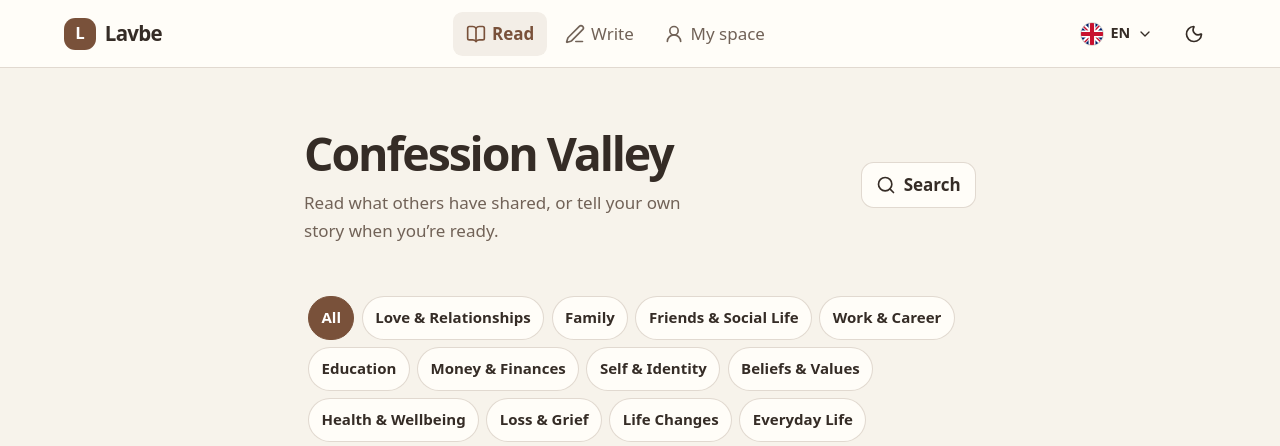
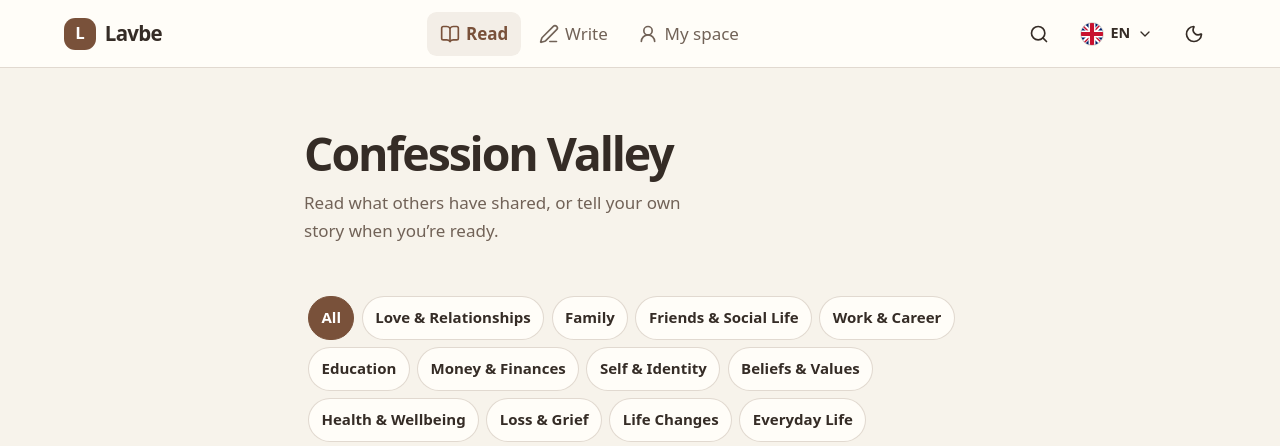
Before and after one commit to fuadoglu/LavbeEtiraf, a Laravel app: page /en in a window 1280 px wide. Shown: the top 446 px of the page. Run offline with Laravel 12, Linux system fonts and the light colour scheme; data that the repository does not hold is empty; style sheets or scripts are compiled from the project's sources.

Commit message:
ui: place single search icon in shared header

```diff
--- a/resources/css/app.css
+++ b/resources/css/app.css
@@ -196,7 +196,7 @@ button, a, input, select, textarea { -webkit-tap-highlight-color: transparent; }
 .feed-heading { margin-block: .5rem 1.6rem; }
 .feed-heading h1 { color: var(--text); font-size: clamp(2rem, 4.6vw, 2.9rem); font-weight: 750; letter-spacing: -.045em; line-height: 1.15; }
 .feed-heading p { max-width: 42ch; line-height: 1.6; }
-.feed-search { border-radius: 2rem; border-color: var(--line); }
+.header-search[aria-current="page"] { background: var(--hint); }
 .feed-controls { gap: 1.1rem; }
 .feed-controls .topic-panel { padding-inline: .25rem; }
 .topic-chip { border-color: var(--line); font-weight: 550; }
@@ -215,11 +215,11 @@ button, a, input, select, textarea { -webkit-tap-highlight-color: transparent; }
 .confession-feed .story-excerpt, .empty-state p { text-wrap: pretty; }
 .confession-feed time, .confession-detail time { font-variant-numeric: tabular-nums; }
 @media (hover: hover) {
-    .feed-search:hover, .feed-controls .sort-link:not([aria-current]):hover { background: var(--surface-raised); border-color: var(--edge); }
+    .header-search:hover, .feed-controls .sort-link:not([aria-current]):hover { background: var(--surface-raised); border-color: var(--edge); }
     .empty-state .button:hover { background: color-mix(in srgb, var(--action) 90%, var(--text)); }
 }
 @media (prefers-reduced-motion: no-preference) {
-    .feed-search, .empty-state .button, .topic-chip, .sort-link { transition: background-color 140ms ease, border-color 140ms ease; }
+    .header-search, .empty-state .button, .topic-chip, .sort-link { transition: background-color 140ms ease, border-color 140ms ease; }
 }
 
 .feed-controls + .empty-state {
--- a/resources/views/components/site-header.blade.php
+++ b/resources/views/components/site-header.blade.php
@@ -5,6 +5,7 @@
     </a>
     <x-site-navigation />
     <div class="header-actions">
+        <a class="icon-button header-search" href="{{ route('search', ['locale' => $lavbeLocale['segment']]) }}" aria-label="{{ __('lavbe.search_title') }}" title="{{ __('lavbe.search_title') }}" @if(request()->routeIs('search')) aria-current="page" @endif><x-icon name="search" /></a>
         <details class="language-menu">
             <summary class="icon-button language-button" aria-label="{{ $lavbeLocale['native'] }}">
                 <img class="language-flag" src="{{ asset('icons/flags/'.strtolower($lavbeLocale['flag']).'.svg') }}" alt="" width="24" height="24">
--- a/resources/views/home.blade.php
+++ b/resources/views/home.blade.php
@@ -20,7 +20,6 @@
             <h1 id="feed-title">{{ $topic ? ($topic['labels'][app()->getLocale()] ?? $topic['labels']['en']) : __('lavbe.feed_title') }}</h1>
             <p>{{ __('lavbe.feed_subtitle') }}</p>
             </div>
-            <a class="button button-secondary feed-search" href="{{ route('search', ['locale' => $lavbeLocale['segment']]) }}"><x-icon name="search" />{{ __('lavbe.search_title') }}</a>
         </div>
 
         <div class="feed-controls">
```
Also changed, not shown: docs/delivery/audit-remediation.md (+4 -0 lines), tests/Feature/UiFoundationTest.php (+11 -0 lines).
